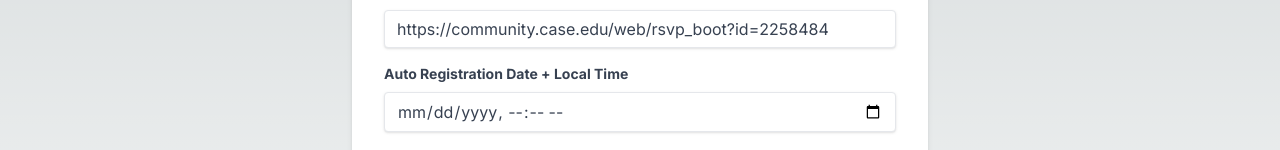
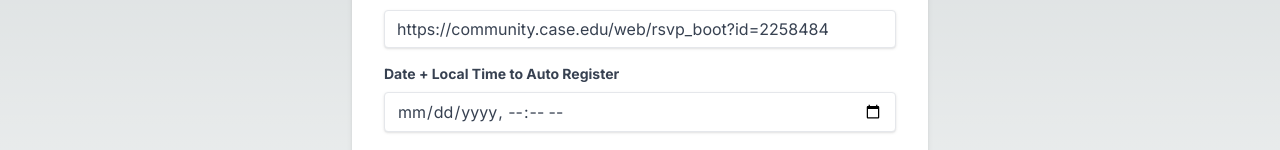
Before and after one commit to roshankern/auto-cg, a Next.js app: page / in a window 1280 px wide. Shown: the part 207-357 px from the top of the page. Built offline with nearby package versions, Linux system fonts and the light colour scheme.

Commit message:
update messages and retry

```diff
--- a/src/app/api/proxy/route.ts
+++ b/src/app/api/proxy/route.ts
@@ -16,6 +16,7 @@ export async function POST(req: NextRequest) {
             params: {
                 _token: zeploToken,
                 _delay_until: unixTimestamp,
+                _retry: 2, // allow up to 2 retries for failed attempts
             },
             data: {
                 eventLink,
--- a/src/app/page.tsx
+++ b/src/app/page.tsx
@@ -56,6 +56,12 @@ export default function Home() {
         },
       });
 
+      if (response.status === 200) {
+        window.alert("Auto registration information recorded. Let's hope it works!");
+        (e.target as HTMLFormElement).reset(); // Clear the form
+      }
+      console.log(response.data.message);
+
       console.log(response.data.message);
     } catch (error) {
       if (axios.isAxiosError(error)) {
@@ -104,7 +110,7 @@ export default function Home() {
             className="block text-gray-700 text-sm font-bold mb-2"
             htmlFor="datetime"
           >
-            Auto Registration Date + Local Time
+            Date + Local Time to Auto Register
           </label>
           <input
             id="datetime"
```
